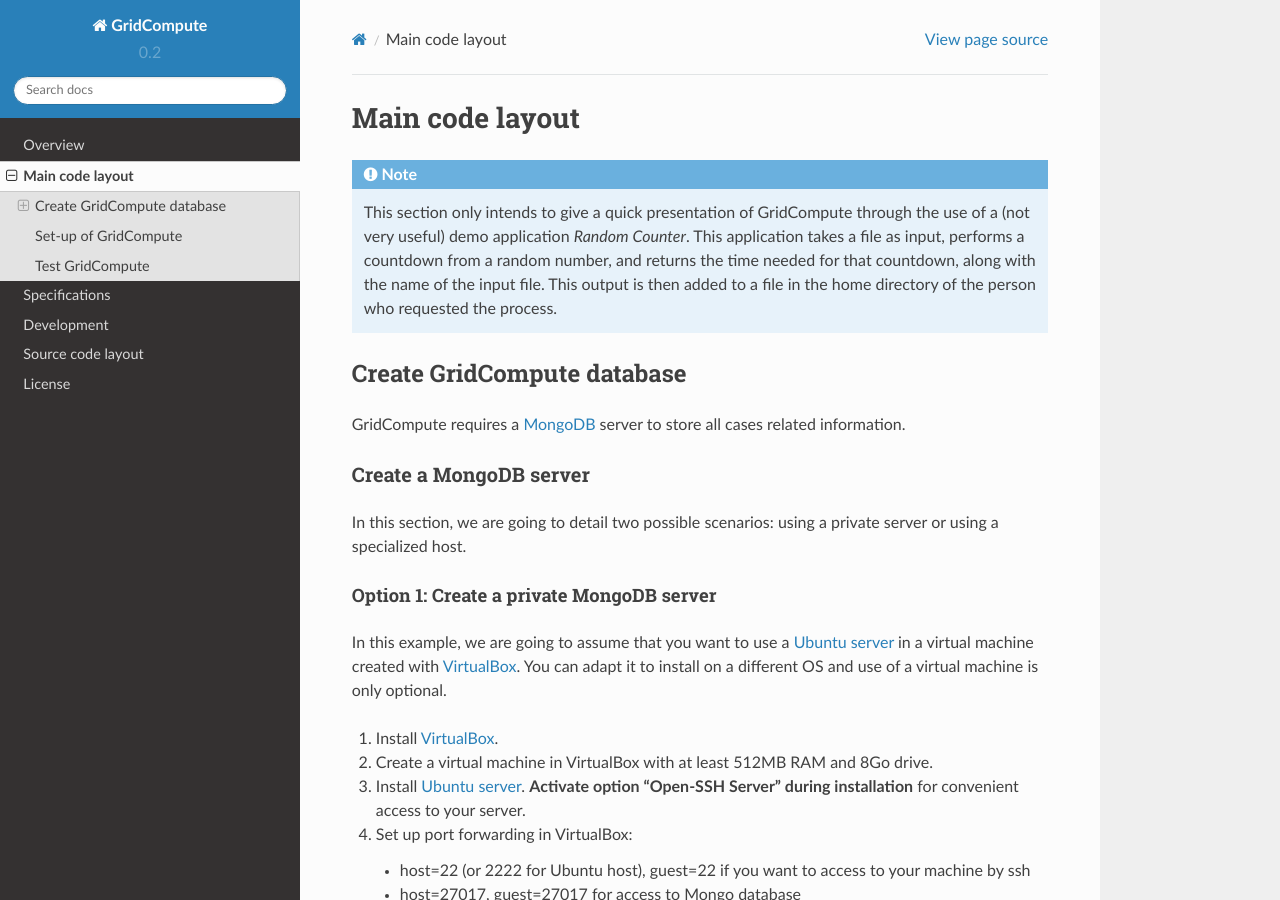
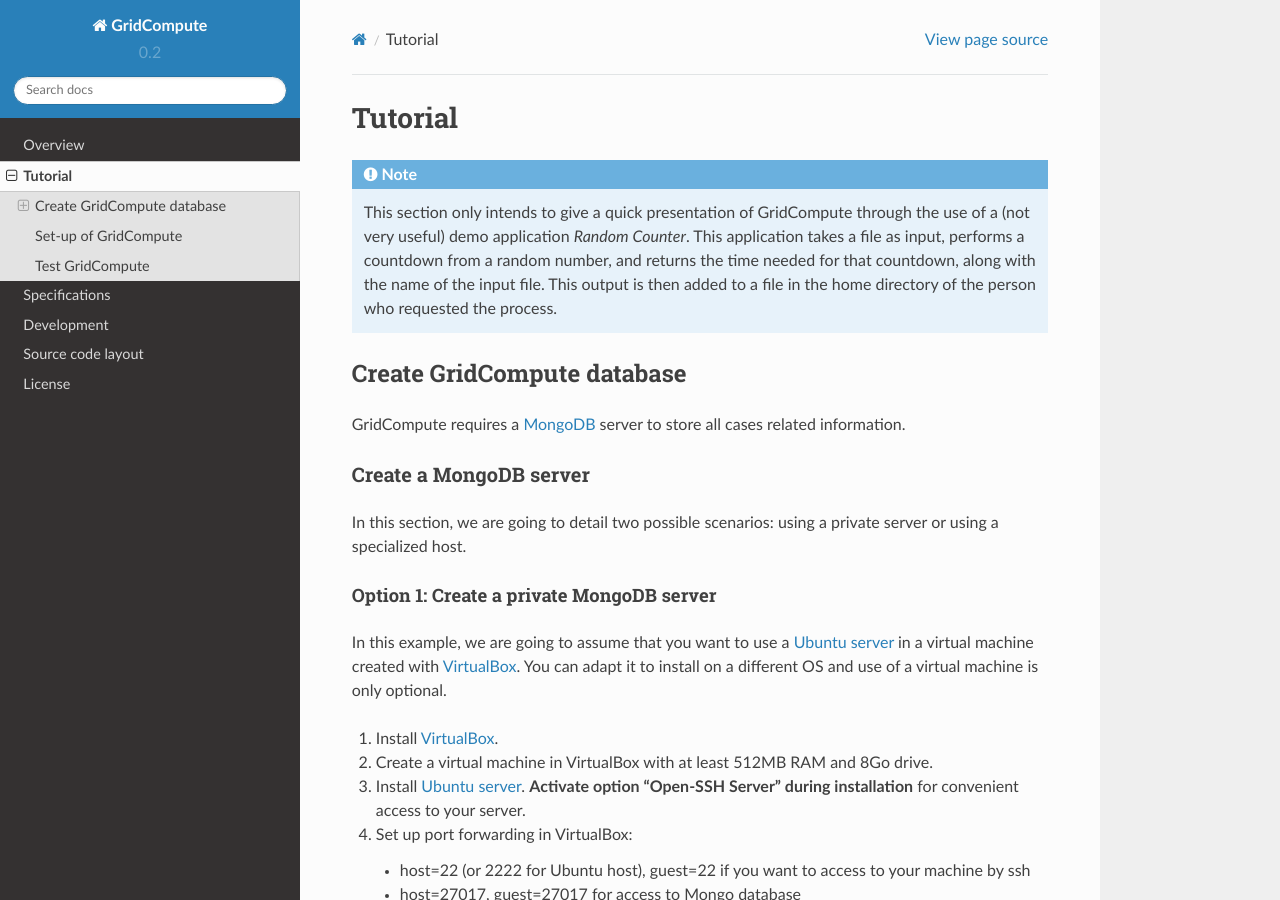
Before and after one commit to borisdayma/GridCompute, a Sphinx documentation site: the page built from docs/source/tutorial.rst, in a window 1280 px wide and 900 px high. Built offline with Sphinx 7.4.7 and the Read the Docs theme 2.0.0, drawn with Linux system fonts in a browser that asks for light colours.

Commit message:
Fix documentation

```diff
--- a/docs/source/tutorial.rst
+++ b/docs/source/tutorial.rst
@@ -1,5 +1,5 @@
-Main code layout
-================
+Tutorial
+========
 
 .. note:: This section only intends to give a quick presentation of GridCompute through the
           use of a (not very useful) demo application *Random Counter*. This application takes a file as input,
```
Also changed, not shown: docs/source/specifications.rst (line endings or trailing spaces).
